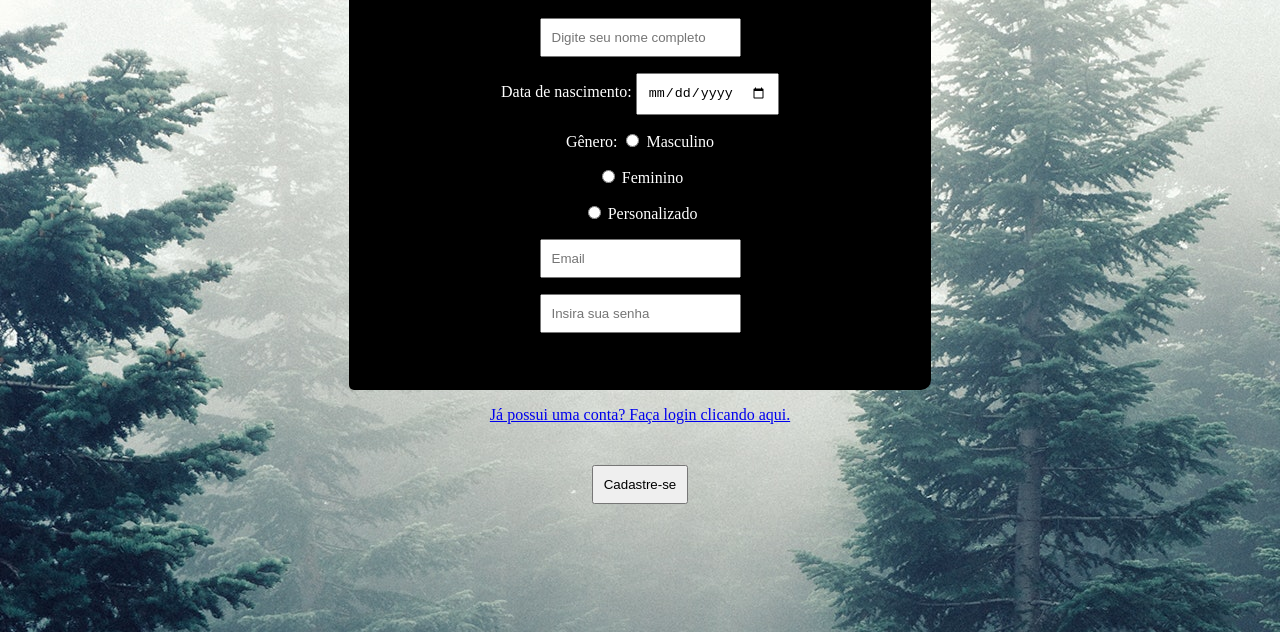
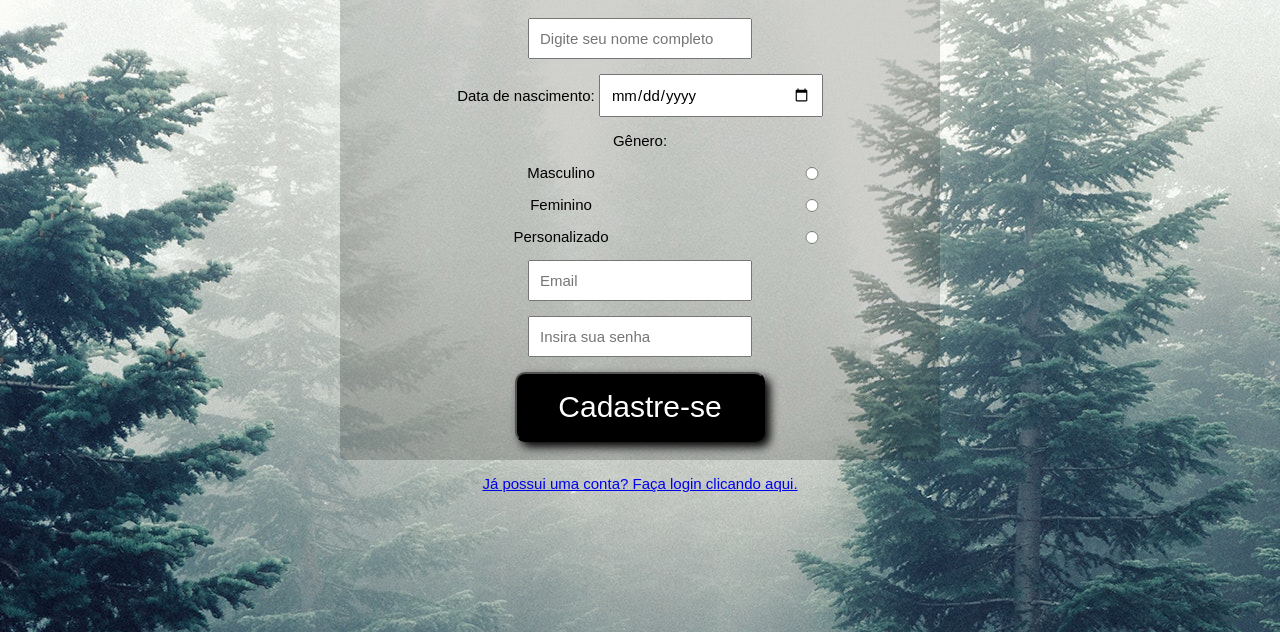
Before and after one commit to KauanaFort/Login-page, a plain HTML site: page indexcadastro.html in a window 1280 px wide. Shown: the part 168-800 px from the top of the page. Drawn offline with Linux system fonts and the light colour scheme.

Commit message:
quase final

```diff
--- a/estilo.css
+++ b/estilo.css
@@ -4,11 +4,11 @@ body {
 }
 div {
     margin: auto;
-    background-color: black;
+    background-color: rgba(0, 0, 0, 0.178);
     width: 400px;
     padding: 10px;
     border-radius: 10px;
-    box-shadow: 5px 5px 10px black;
+    box-shadow: 5px 5px 10px rgba(0, 0, 0, 0.493);
 }
 img {
     display: block;
@@ -17,17 +17,18 @@ img {
     padding: 10px;
 }
 h1 {
-    color: white;
+    color: rgb(0, 0, 0);
     text-align: center;
     font: normal 30px Arial;
 }
 input#entrar {
     color:hsl(0, 0%, 100%);
-    background-color: rgb(73, 73, 73);
+    background-color: rgb(0, 0, 0);
     width: 200px;
     height: 50px;
     border-radius: 10px;
     font: normal 20px Arial ;
+    box-shadow: 5px 5px 10px black;
 
 }
 input {
--- a/indexcadastro.html
+++ b/indexcadastro.html
@@ -14,32 +14,33 @@
         <div>
             <h1>Cadastre-se abaixo</h1>
         <p>
-            <input type="text" name="Digite seu nome" id="nome" placeholder="Digite seu nome completo">
+            <input type="text" name="Digite seu nome" id="caixa" placeholder="Digite seu nome completo">
         </p>
         <p>
-            Data de nascimento: <input type="date" name="Insira sua data de nascimento aqui" id="data">
+            Data de nascimento: <input type="date" name="Insira sua data de nascimento aqui" id="caixa">
+        </p>
+        <p>Gênero:</p>
+        <p>
+            <input type="radio" name="Gênero" id="radio"> <label for="masc">Masculino</label>
         </p>
         <p>
-            Gênero: <input type="radio" name="Gênero" id="masc"> <label for="masc">Masculino</label>
+            <input type="radio" name="Gênero" id="radio"> <label for="fem">Feminino</label>
         </p>
         <p>
-            <input type="radio" name="Gênero" id="fem"> <label for="fem">Feminino</label>
+            <input type="radio" name="Gênero" id="radio"> <label for="per">Personalizado</label>
         </p>
         <p>
-            <input type="radio" name="Gênero" id="per"> <label for="per">Personalizado</label>
+            <input type="email" name="Email" id="caixa" placeholder="Email">
         </p>
         <p>
-            <input type="email" name="Email" id="email" placeholder="Email">
+            <input type="text" name="Insira sua senha" id="caixa" placeholder="Insira sua senha">
         </p>
         <p>
-            <input type="text" name="Insira sua senha" id="senha" placeholder="Insira sua senha">
+            <input type="button" value="Cadastre-se" id="cadastrar">
         </p>
         </div>
-        <div>
-        <p>
-            <input type="button" value="Cadastre-se">
-        </p>
-        </div>
+
+
 
     </section>
     <footer>
--- a/style.css
+++ b/style.css
@@ -1,3 +1,5 @@
+@charset "UTF-8";
+
 body {
     padding: 50px;
     background-image: url("forest.jpg");
@@ -5,28 +7,42 @@ body {
 h1 {
     font: normal 40px Arial;
     margin-top: auto;
+    color: black;
+    box-shadow: 2px 1px 1px rgba(0, 0, 0, 0.178);
 }
-section {
-    background-color: black;
-    color: white;
-    width: 50%;
-    height: 500px;
+p {
+    font: normal 15px Arial;
+}
+div {
+    background-color:  rgba(0, 0, 0, 0.178);
+    background-attachment: fixed;
+    color: rgb(0, 0, 0);
+    width: 500px;
+    height: 470px;
     border-radius: 5px 5px 10px;
     margin: auto;
     text-align: center;
-}
-div {
     padding: 50px;
 }
-input#button {
-    background-color: rgb(73, 73, 73);
+input#cadastrar {
+    background-color: black;
+    color: white;
+    width: 250px;
+    height: 70px;
+    font: normal 30px Arial;
+    border-radius: 10px;
+    box-shadow: 5px 5px 10px black;
+}
+input#radio {
+    float: right;
+}
+input#caixa {
     width: 200px;
-    height: 50px;
-    border-radius: 10px;
-    font: normal 20px Arial ;
+    font: normal 15px Arial;
 }
 input {
     padding: 10px;
+    width: 150px;
 }
 footer {
     text-align: center;
```
